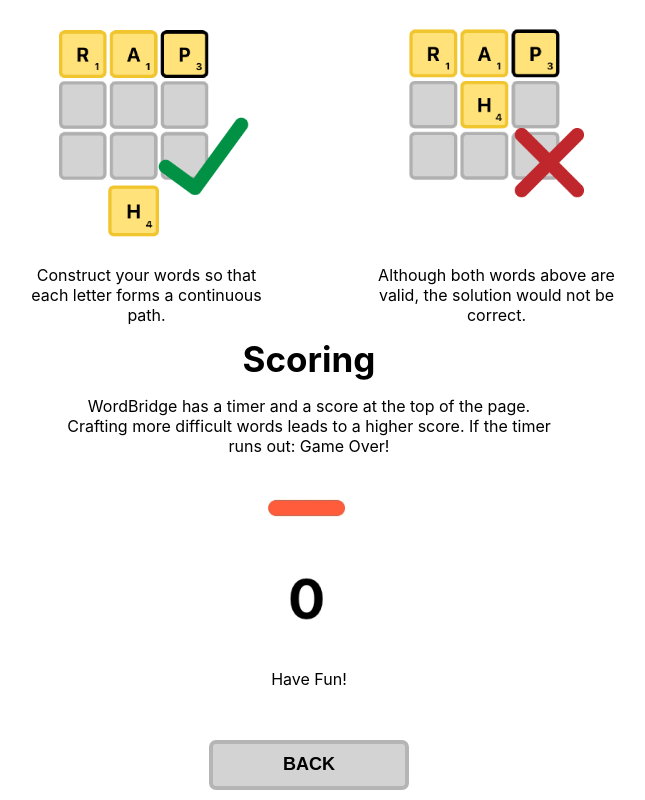
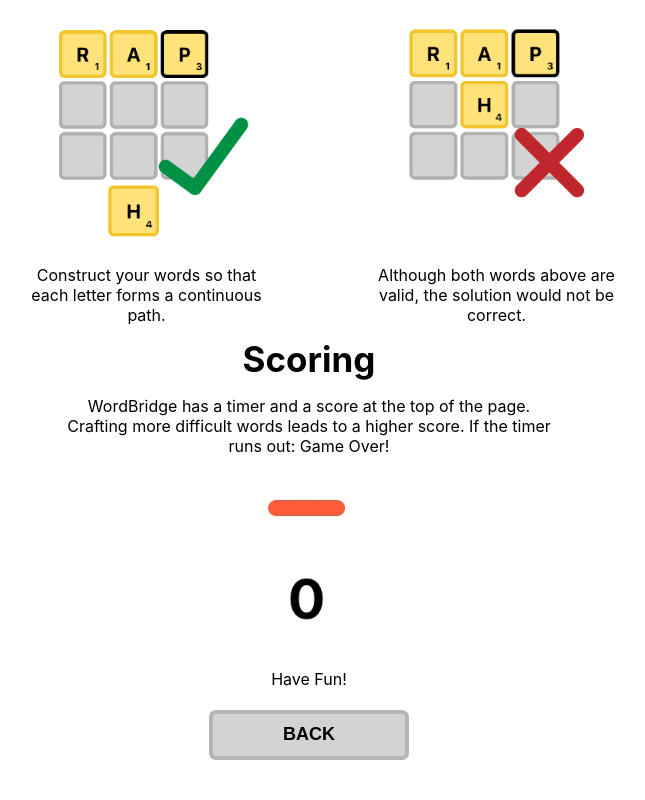
Before and after one commit to kieranbondy/wordbridgev2, a React (Create React App) app: page /tutorial in a window 1280 px wide. Shown: the part 575-1375 px from the top of the page, without its empty margins (331-976 px from the left). Built offline with nearby package versions, Linux system fonts and the light colour scheme.

Commit message:
margin fixes

```diff
--- a/src/components/Game/Game.css
+++ b/src/components/Game/Game.css
@@ -16,6 +16,8 @@
     border-radius: 7px;
     border: 4px rgb(181, 181, 181) solid;
     font-weight: bold;
+    color: black;
+    margin-bottom: 15px;
 }
 
 .submit-button{
@@ -26,6 +28,7 @@
     border-radius: 7px;
     border: 4px rgb(109, 165, 255) solid;
     font-weight: bold;
+    color:black;
 }
 
 .title{
@@ -35,3 +38,21 @@
     font-weight: bold;
     padding-top: 30px;
 }
+
+.time{
+    justify-content: center;
+    display: flex;
+    margin-top: 15px;
+}
+
+.score{
+    display: flex;
+    justify-content: center;
+    font-size: 35px;
+    font-weight: bold;
+    margin-top: 15px;
+}
+
+@media (max-width: 700px){
+
+}
--- a/src/components/Game/Game.js
+++ b/src/components/Game/Game.js
@@ -268,10 +268,10 @@
     <div className='title'>
         WordBridge
     </div>
-    <div className='title'>
+    <div className='time'>
         <Timer time={time}></Timer>
     </div>
-    <div className='title'>
+    <div className='score'>
         {score}
     </div>
     <div className='board-container'>
--- a/src/components/GameOver/GameOver.css
+++ b/src/components/GameOver/GameOver.css
@@ -39,6 +39,7 @@
     border-radius: 7px;
     border: 4px rgb(181, 181, 181) solid;
     font-weight: bold;
+    color: black;
 }
 
 .playAgainButton {
@@ -49,4 +50,5 @@
     border-radius: 7px;
     border: 4px rgb(109, 165, 255) solid;
     font-weight: bold;
+    color: black;
 }
--- a/src/components/HomePage/HomePage.css
+++ b/src/components/HomePage/HomePage.css
@@ -24,10 +24,18 @@
     background-color: rgb(123, 187, 255);
     border: 4px rgb(109, 165, 255) solid;
     border-radius: 7px;
+    color:black;
 }
 
 .tutButton {
     background-color: lightgray;
     border: 4px rgb(181, 181, 181) solid;
     border-radius: 7px;
+    color: black;
 }
+
+@media (max-width: 700px){
+    .homeContainer img {
+        width: 90vw;
+    }
+}
--- a/src/components/Tutorial/Tutorial.css
+++ b/src/components/Tutorial/Tutorial.css
@@ -98,14 +98,23 @@
     align-items: center;
 }
 
+.tutorial-buttons{
+    display: inline;
+    align-items: center;
+}
 
-.back-button {
-    width: 150px;
-    height: 40px;
+.tutorial-buttons button{
+    width: 200px;
+    height: 50px;
+    font-size: large;
+    font-weight: bold;
     background-color: lightgray;
     border-radius: 7px;
     border: 4px rgb(181, 181, 181) solid;
     font-weight: bold;
+    color: black;
+    margin-bottom: 20px;
+    margin-top: 5px;
 }
 
 @media (max-width: 700px){
--- a/src/components/Tutorial/Tutorial.js
+++ b/src/components/Tutorial/Tutorial.js
@@ -52,9 +52,9 @@
                     <p>Have Fun!</p>
                 </div>
             </div>
-            <div className='buttons'>
+            <div className='tutorial-buttons'>
                 <Link to="/">
-                <button className='back-button'>BACK</button>
+                <button className='back-tutorial'>BACK</button>
                 </Link>
             </div>
         </div>
--- a/src/components/board/Board.css
+++ b/src/components/board/Board.css
@@ -3,7 +3,7 @@
 }
 
 .board{
-    margin-top: 30px;
+    margin-top: 15px;
 }
 
 .square{
```
